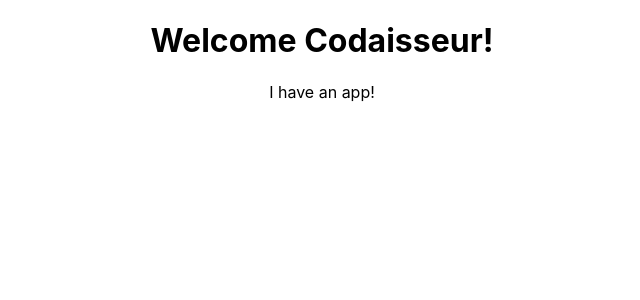
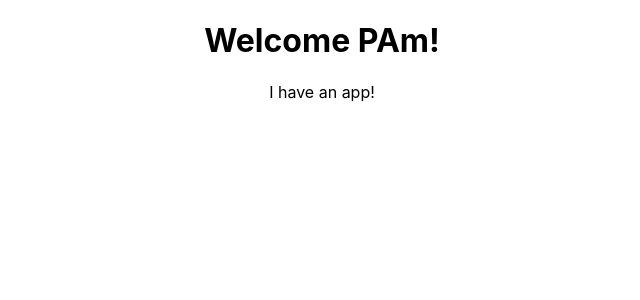
Before and after one commit to pamadrian/awesomeal, a React (Create React App) app: page / in a window 1280 px wide. Shown: the top 300 px of the page, without its empty margins (318-958 px from the left). Built offline with nearby package versions, Linux system fonts and the light colour scheme.

Commit message:
new text

```diff
--- a/src/App.js
+++ b/src/App.js
@@ -3,7 +3,7 @@ import "./App.css";
 function App() {
   return (
     <div className="App">
-      <h1> Welcome Codaisseur!</h1>
+      <h1> Welcome PAm!</h1>
       <p>I have an app!</p>
     </div>
   );
```
